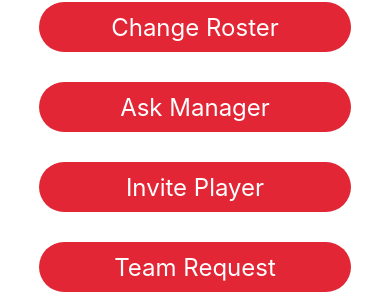
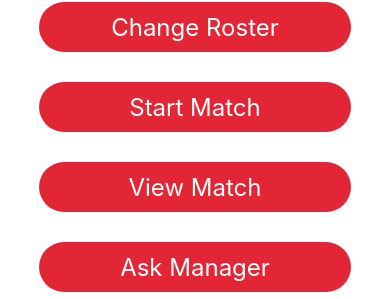
Before and after one commit to jdortega12/Software-Engineering, a React Native app in the folder ReactMobileApp/: screen /Home in a window 390 px wide. Shown: the part 542-841 px from the top of the page. Built offline with nearby package versions, Linux system fonts and the light colour scheme.

Commit message:
nav chanages

```diff
--- a/ReactMobileApp/App.js
+++ b/ReactMobileApp/App.js
@@ -14,6 +14,7 @@ import ChangeRoster from "./view/screen/ChangeRoster"
 import ProfileScreen from "./view/screen/user_profile/UserProfileScreen"
 import ProfileScreenPersonal from "./view/screen/user_profile/UserProfileScreenPersonal"
 import ProfileScreenNotPersonal from "./view/screen/user_profile/UserProfileScreenNotPersonal"
+import ViewMatch from "./view/screen/ViewMatch"
 
 
 //Forms/Notifications
@@ -45,6 +46,8 @@ export default function App(){
                 <Stack.Screen name="AcceptOrDeny" component={AcceptOrDeny} />
                 <Stack.Screen name="SeasonalLeaderboard" component={SeasonalLeaderboard} />
                 <Stack.Screen name="ChangeRoster" component={ChangeRoster} />
+                <Stack.Screen name="ViewMatch" component={ViewMatch} />
+                <Stack.Screen name="StartMatchForm" component={StartMatchForm} />
             </Stack.Navigator>
         }</NavigationContainer>
     );
--- a/ReactMobileApp/view/screen/HomeScreen.js
+++ b/ReactMobileApp/view/screen/HomeScreen.js
@@ -40,6 +40,14 @@ export default function HomeScreen({navigation}) {
                 <Text style={FormStyle.linkText}>Change Roster</Text>
             </TouchableOpacity>
             <TouchableOpacity style={FormStyle.link}
+                onPress={()=> navigation.navigate('StartMatchForm')}>
+                <Text style={FormStyle.linkText}>Start Match</Text>
+            </TouchableOpacity>
+            <TouchableOpacity style={FormStyle.link}
+                onPress={()=> navigation.navigate('ViewMatch')}>
+                <Text style={FormStyle.linkText}>View Match</Text>
+            </TouchableOpacity>
+            <TouchableOpacity style={FormStyle.link}
                 onPress={()=> navigation.navigate('AskManagerRequestForm')}>
                 <Text style={FormStyle.linkText}>Ask Manager</Text>
             </TouchableOpacity>
```
